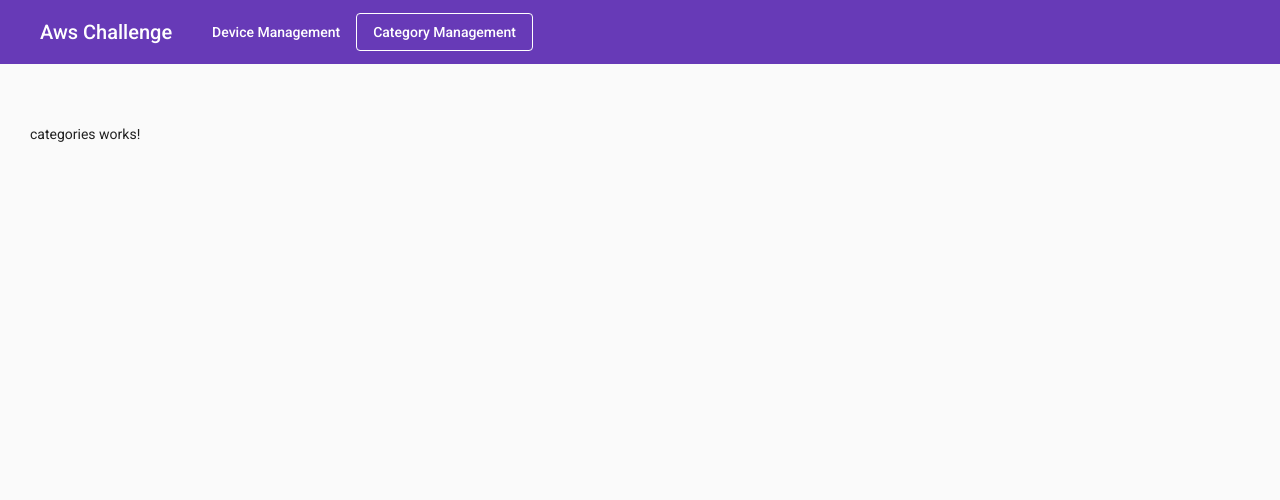
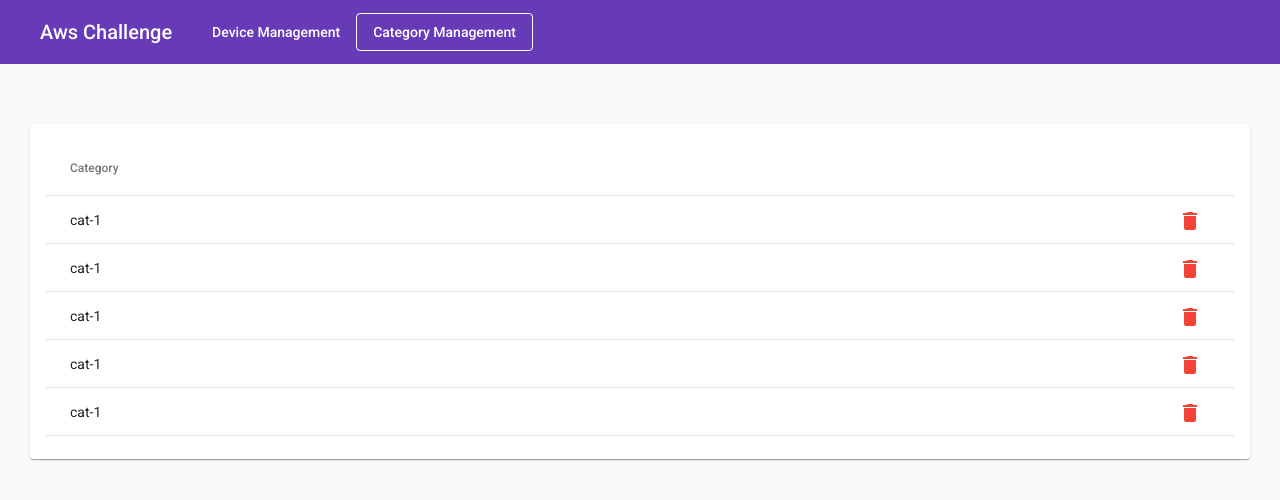
Before and after one commit to JonathasNascimento/aws-challenge-frontend, an Angular app: page /categories in a window 1280 px wide. Shown: the top 500 px of the page. Built offline with nearby package versions, Linux system fonts and the light colour scheme.

Commit message:
add categories components to module

```diff
--- a/src/app/categories/categories.component.html
+++ b/src/app/categories/categories.component.html
@@ -1 +1 @@
-<p>categories works!</p>
+<app-category-list></app-category-list>
--- a/src/app/categories/categories.component.ts
+++ b/src/app/categories/categories.component.ts
@@ -3,13 +3,10 @@ import { Component, OnInit } from '@angular/core';
 @Component({
   selector: 'app-categories',
   templateUrl: './categories.component.html',
-  styleUrls: ['./categories.component.css']
+  styleUrls: ['./categories.component.css'],
 })
 export class CategoriesComponent implements OnInit {
+  constructor() {}
 
-  constructor() { }
-
-  ngOnInit(): void {
-  }
-
+  ngOnInit(): void {}
 }
```
Also changed, not shown: src/app/categories/categories.module.ts (+7 -10 lines).
